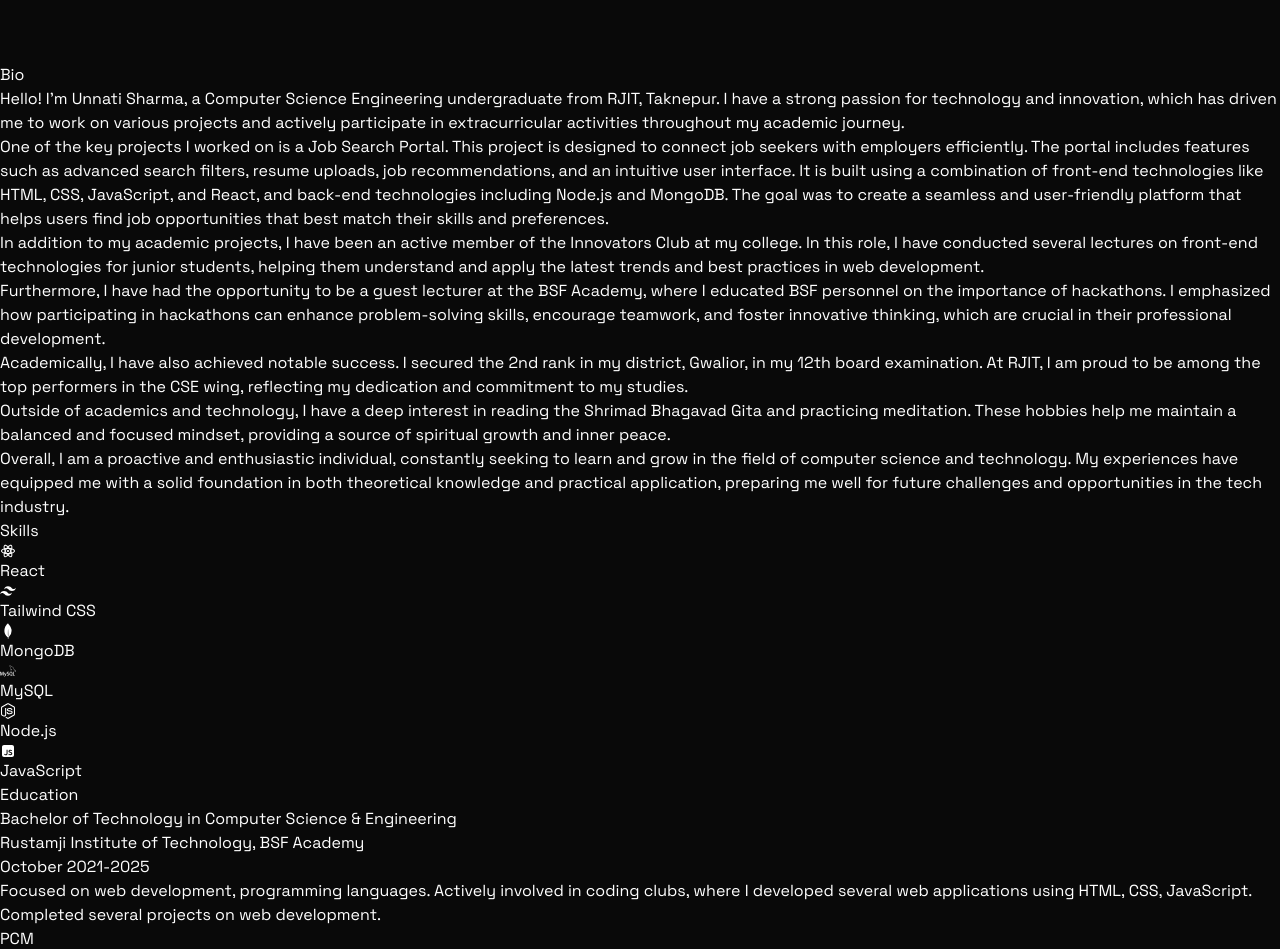
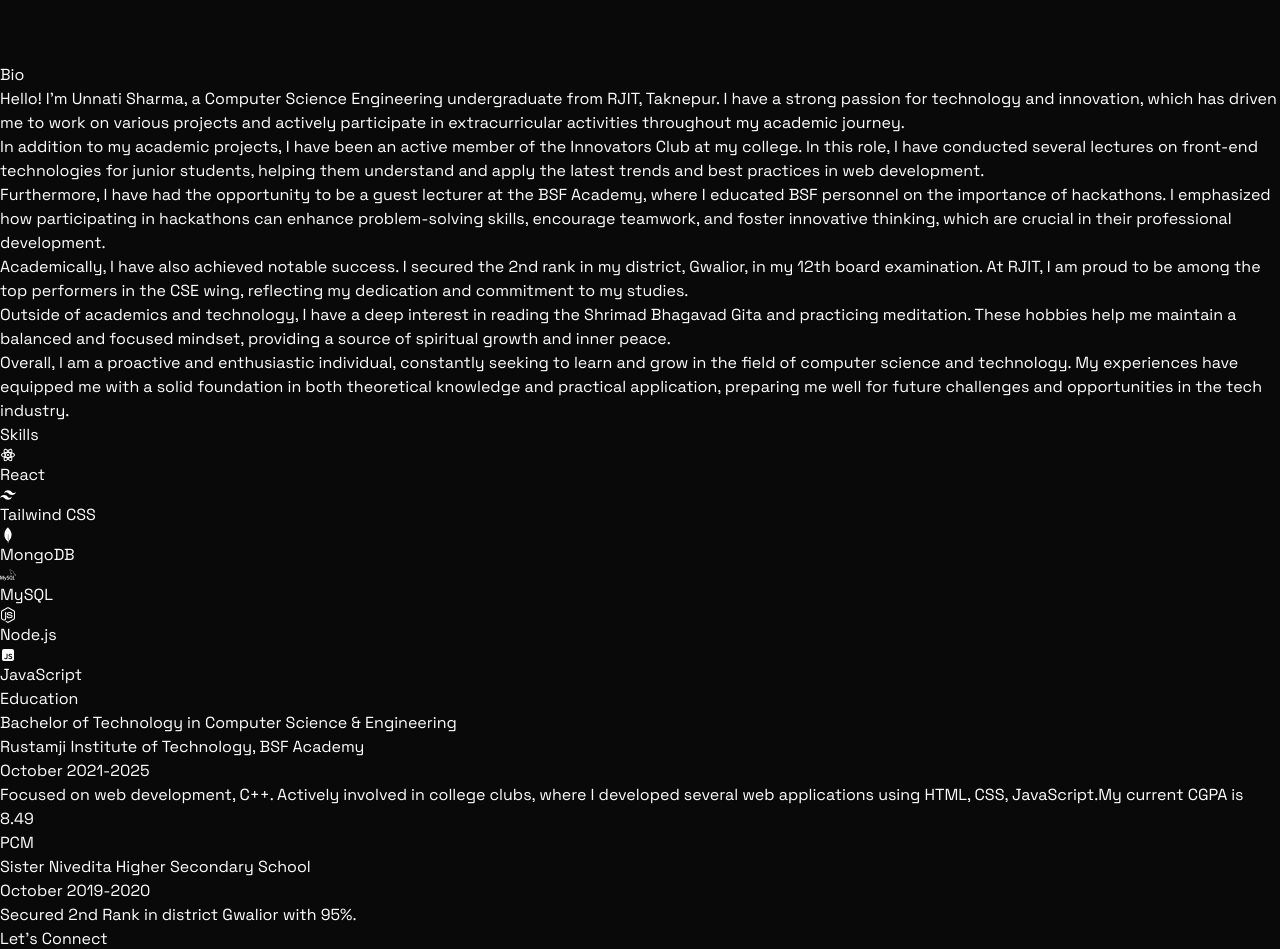
Before and after one commit to UnnatiSharma7/Portfolio, a React (Vite) app: page / in a window 1280 px wide. Shown: the part 3700-4649 px from the top of the page. Built offline with nearby package versions, Linux system fonts and the light colour scheme.

Commit message:
info has changed

```diff
--- a/src/constants/Index.jsx
+++ b/src/constants/Index.jsx
@@ -31,7 +31,7 @@ export const EDUCATION = [
     institution: "Rustamji Institute of Technology, BSF Academy",
     duration: "October 2021-2025",
     description:
-      "Focused on web development, programming languages. Actively involved in coding clubs, where I developed several web applications using HTML, CSS, JavaScript. Completed several projects on web development.",
+      "Focused on web development, C++. Actively involved in college clubs, where I developed several web applications using HTML, CSS, JavaScript.My current CGPA is 8.49 ",
   },
   {
     degree: "PCM",
@@ -66,8 +66,6 @@ export const PROJECTS = [
 
 export const BIO = [
   "Hello! I'm Unnati Sharma, a Computer Science Engineering undergraduate from RJIT, Taknepur. I have a strong passion for technology and innovation, which has driven me to work on various projects and actively participate in extracurricular activities throughout my academic journey.",
-
- " One of the key projects I worked on is a Job Search Portal. This project is designed to connect job seekers with employers efficiently. The portal includes features such as advanced search filters, resume uploads, job recommendations, and an intuitive user interface. It is built using a combination of front-end technologies like HTML, CSS, JavaScript, and React, and back-end technologies including Node.js and MongoDB. The goal was to create a seamless and user-friendly platform that helps users find job opportunities that best match their skills and preferences.",
 
  " In addition to my academic projects, I have been an active member of the Innovators Club at my college. In this role, I have conducted several lectures on front-end technologies for junior students, helping them understand and apply the latest trends and best practices in web development.",
 
```
